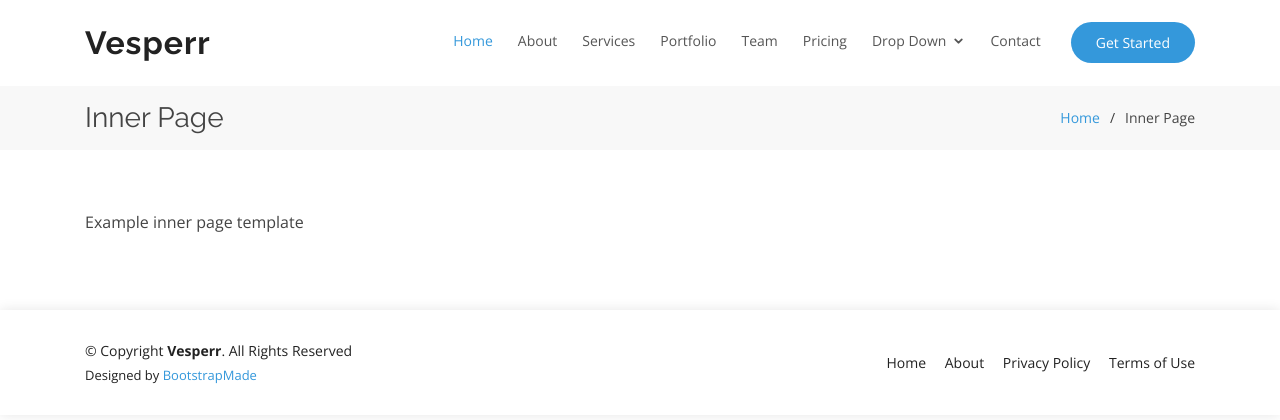
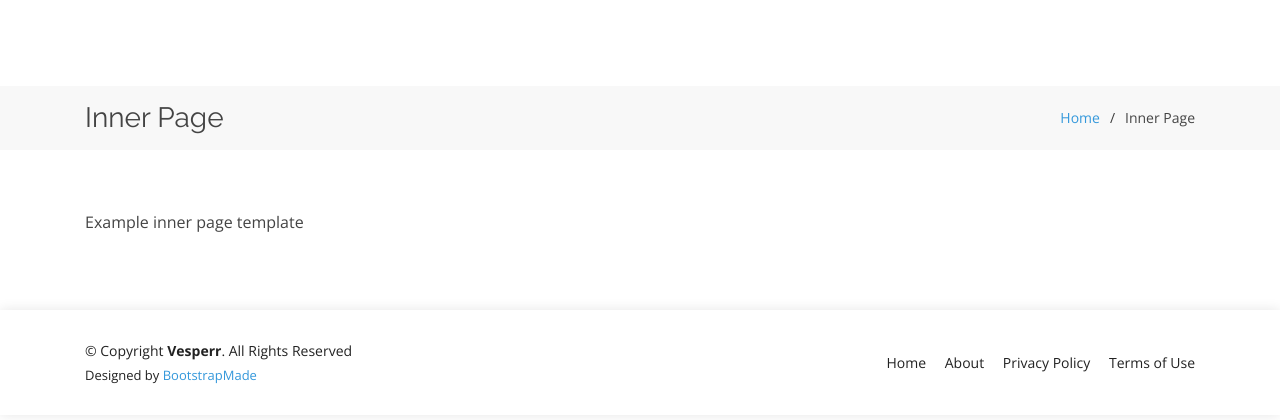
Before and after one commit to Mriganka2000/Health-care-app, a Django app: template home/templates/inner-page.html in a window 1280 px wide. Shown: the top 420 px of the page. Run offline with Django 3.2, Linux system fonts and the light colour scheme; the template is opened without the code that fills it, so the values that code supplies are empty; some libraries are stand-ins or nearby versions.

Commit message:
header is already present at home.html
header is already present at home.html

```diff
--- a/home/templates/inner-page.html
+++ b/home/templates/inner-page.html
@@ -38,49 +38,7 @@
 
 <body>
 
-  <!-- ======= Header ======= -->
-  <header id="header" class="fixed-top d-flex align-items-center">
-    <div class="container d-flex align-items-center">
 
-      <div class="logo mr-auto">
-        <h1 class="text-light"><a href="index.html"><span>Vesperr</span></a></h1>
-        <!-- Uncomment below if you prefer to use an image logo -->
-        <!-- <a href="index.html"><img src="assets/img/logo.png" alt="" class="img-fluid"></a>-->
-      </div>
-
-      <nav class="nav-menu d-none d-lg-block">
-        <ul>
-          <li class="active"><a href="#index.html">Home</a></li>
-          <li><a href="#about">About</a></li>
-          <li><a href="#services">Services</a></li>
-          <li><a href="#portfolio">Portfolio</a></li>
-          <li><a href="#team">Team</a></li>
-          <li><a href="#pricing">Pricing</a></li>
-          <li class="drop-down"><a href="">Drop Down</a>
-            <ul>
-              <li><a href="#">Drop Down 1</a></li>
-              <li class="drop-down"><a href="#">Drop Down 2</a>
-                <ul>
-                  <li><a href="#">Deep Drop Down 1</a></li>
-                  <li><a href="#">Deep Drop Down 2</a></li>
-                  <li><a href="#">Deep Drop Down 3</a></li>
-                  <li><a href="#">Deep Drop Down 4</a></li>
-                  <li><a href="#">Deep Drop Down 5</a></li>
-                </ul>
-              </li>
-              <li><a href="#">Drop Down 3</a></li>
-              <li><a href="#">Drop Down 4</a></li>
-              <li><a href="#">Drop Down 5</a></li>
-            </ul>
-          </li>
-          <li><a href="#contact">Contact</a></li>
-
-          <li class="get-started"><a href="#about">Get Started</a></li>
-        </ul>
-      </nav><!-- .nav-menu -->
-
-    </div>
-  </header><!-- End Header -->
 
   <main id="main">
 
```
